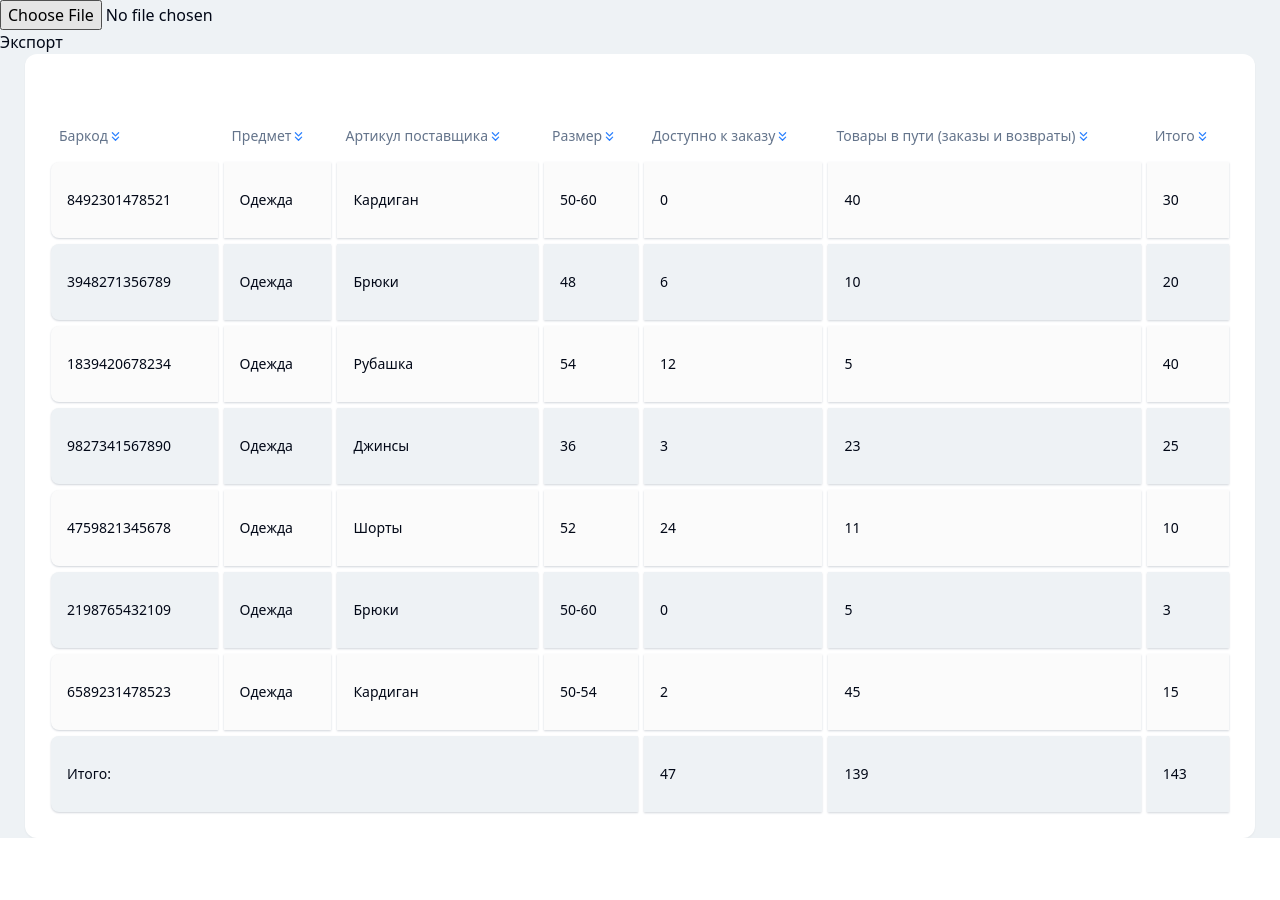
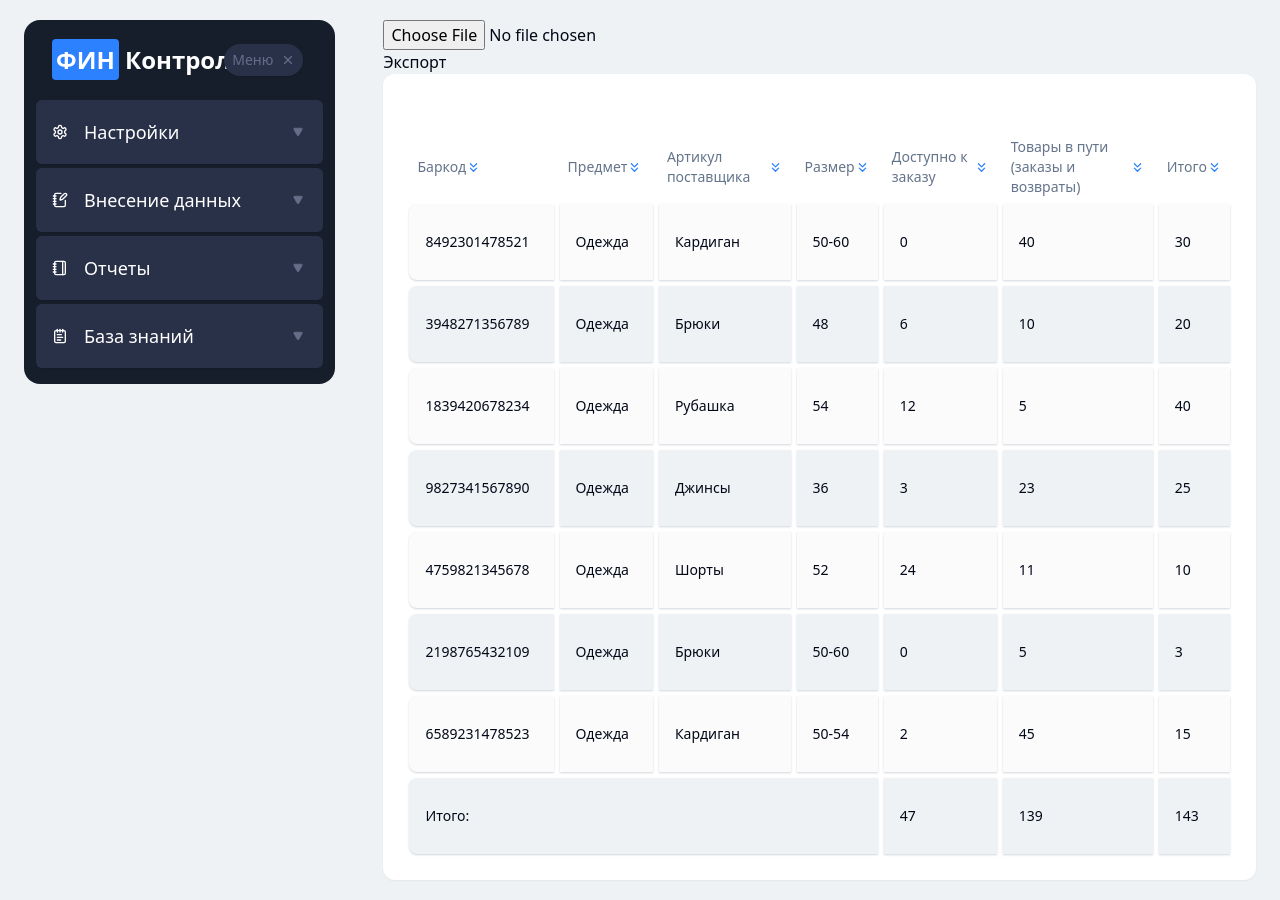
Before and after one commit to garold664/react-table-data-test, a React (Vite) app: page / in a window 1280 px wide. Before the commit the page ends 838 px from the top, so only its background shows below. Built offline with nearby package versions, Linux system fonts and the light colour scheme.

Commit message:
create MenuWidget

```diff
--- a/package.json
+++ b/package.json
@@ -11,6 +11,7 @@
   },
   "dependencies": {
     "@radix-ui/react-icons": "^1.3.0",
+    "@radix-ui/react-slot": "^1.1.0",
     "class-variance-authority": "^0.7.0",
     "clsx": "^2.1.1",
     "lucide-react": "^0.439.0",
--- a/src/App.tsx
+++ b/src/App.tsx
@@ -1,10 +1,16 @@
+import MenuWidget from './components/MenuWidget';
 import ProductsTable from './components/ProductsTable';
 
 function App() {
   return (
-    <>
-      <ProductsTable />
-    </>
+    <div className="flex px-6 py-5 gap-12">
+      <aside className="w-96">
+        <MenuWidget />
+      </aside>
+      <div>
+        <ProductsTable />
+      </div>
+    </div>
   );
 }
 
--- /dev/null
+++ b/src/components/MenuButton.tsx
@@ -0,0 +1,22 @@
+import { TriangleIcon } from 'lucide-react';
+import { Button } from './ui/button';
+
+interface MenuButtonProps {
+  children: React.ReactNode;
+}
+export default function MenuButton({ children }: MenuButtonProps) {
+  return (
+    <Button
+      variant={'secondary'}
+      className="relative w-full justify-start pl-4 pr-8 py-8 text-lg gap-4 mb-1"
+    >
+      {children}
+      <TriangleIcon
+        fill="currentColor"
+        stroke="currentColor"
+        size={10}
+        className="absolute right-5 text-tertiary rotate-180"
+      />
+    </Button>
+  );
+}
--- /dev/null
+++ b/src/components/MenuWidget.tsx
@@ -0,0 +1,42 @@
+import Widget from './Widget';
+import {
+  NotebookIcon,
+  NotebookPenIcon,
+  NotepadTextIcon,
+  SettingsIcon,
+  XIcon,
+} from 'lucide-react';
+import MenuButton from '../components/MenuButton';
+import { Button } from './ui/button';
+export default function MenuWidget() {
+  return (
+    <Widget>
+      <h2 className="text-2xl font-bold mb-6 ml-4">
+        <span className="bg-accent rounded-sm p-1">ФИН</span> Контроль
+      </h2>
+      <Button
+        variant="secondary"
+        className="absolute right-8 top-6 rounded-3xl text-tertiary gap-2 px-2 py-4 h-0"
+      >
+        Меню
+        <XIcon size={14} />
+      </Button>
+      <MenuButton>
+        <SettingsIcon size={16} />
+        Настройки
+      </MenuButton>
+      <MenuButton>
+        <NotebookPenIcon size={16} />
+        Внесение данных
+      </MenuButton>
+      <MenuButton>
+        <NotebookIcon size={16} />
+        Отчеты
+      </MenuButton>
+      <MenuButton>
+        <NotepadTextIcon size={16} />
+        База знаний
+      </MenuButton>
+    </Widget>
+  );
+}
--- /dev/null
+++ b/src/components/Widget.tsx
@@ -0,0 +1,10 @@
+interface WidgetProps {
+  children: React.ReactNode;
+}
+export default function Widget({ children }: WidgetProps) {
+  return (
+    <article className="relative bg-primary w-full p-3 pt-6 text-white rounded-2xl">
+      {children}
+    </article>
+  );
+}
--- /dev/null
+++ b/src/components/ui/button.tsx
@@ -0,0 +1,57 @@
+import * as React from 'react';
+import { Slot } from '@radix-ui/react-slot';
+import { cva, type VariantProps } from 'class-variance-authority';
+
+import { cn } from '../../lib/utils';
+
+const buttonVariants = cva(
+  'inline-flex items-center justify-center whitespace-nowrap rounded-md text-sm font-medium transition-colors focus-visible:outline-none focus-visible:ring-1 focus-visible:ring-ring disabled:pointer-events-none disabled:opacity-50',
+  {
+    variants: {
+      variant: {
+        default:
+          'bg-primary text-primary-foreground shadow hover:bg-primary/90',
+        destructive:
+          'bg-destructive text-destructive-foreground shadow-sm hover:bg-destructive/90',
+        outline:
+          'border border-input bg-background shadow-sm hover:bg-accent hover:text-accent-foreground',
+        secondary:
+          'bg-secondary text-secondary-foreground shadow-sm hover:bg-secondary/80',
+        ghost: 'hover:bg-accent hover:text-accent-foreground',
+        link: 'text-primary underline-offset-4 hover:underline',
+      },
+      size: {
+        default: 'h-9 px-4 py-2',
+        sm: 'h-8 rounded-md px-3 text-xs',
+        lg: 'h-10 rounded-md px-8',
+        icon: 'h-9 w-9',
+      },
+    },
+    defaultVariants: {
+      variant: 'default',
+      size: 'default',
+    },
+  }
+);
+
+export interface ButtonProps
+  extends React.ButtonHTMLAttributes<HTMLButtonElement>,
+    VariantProps<typeof buttonVariants> {
+  asChild?: boolean;
+}
+
+const Button = React.forwardRef<HTMLButtonElement, ButtonProps>(
+  ({ className, variant, size, asChild = false, ...props }, ref) => {
+    const Comp = asChild ? Slot : 'button';
+    return (
+      <Comp
+        className={cn(buttonVariants({ variant, size, className }))}
+        ref={ref}
+        {...props}
+      />
+    );
+  }
+);
+Button.displayName = 'Button';
+
+export { Button, buttonVariants };
--- a/src/index.css
+++ b/src/index.css
@@ -12,7 +12,8 @@
     --primary: #161e2b;
     --primary-foreground: 210 40% 98%;
     --secondary: #293148;
-    --secondary-foreground: 222.2 47.4% 11.2%;
+    --secondary-foreground: #ffffff;
+    --tertiary: #666d89;
     --muted: #eef2f5;
     --muted-light: #fbfbfb;
     --muted-foreground: 215.4 16.3% 46.9%;
--- a/tailwind.config.js
+++ b/tailwind.config.js
@@ -27,7 +27,10 @@
         },
         secondary: {
           DEFAULT: 'var(--secondary)',
-          foreground: 'hsl(var(--secondary-foreground))',
+          foreground: 'var(--secondary-foreground)',
+        },
+        tertiary: {
+          DEFAULT: 'var(--tertiary)',
         },
         muted: {
           DEFAULT: 'var(--muted)',
```
Also changed, not shown: 1 other file (tests, documents, lock files or other folders).
